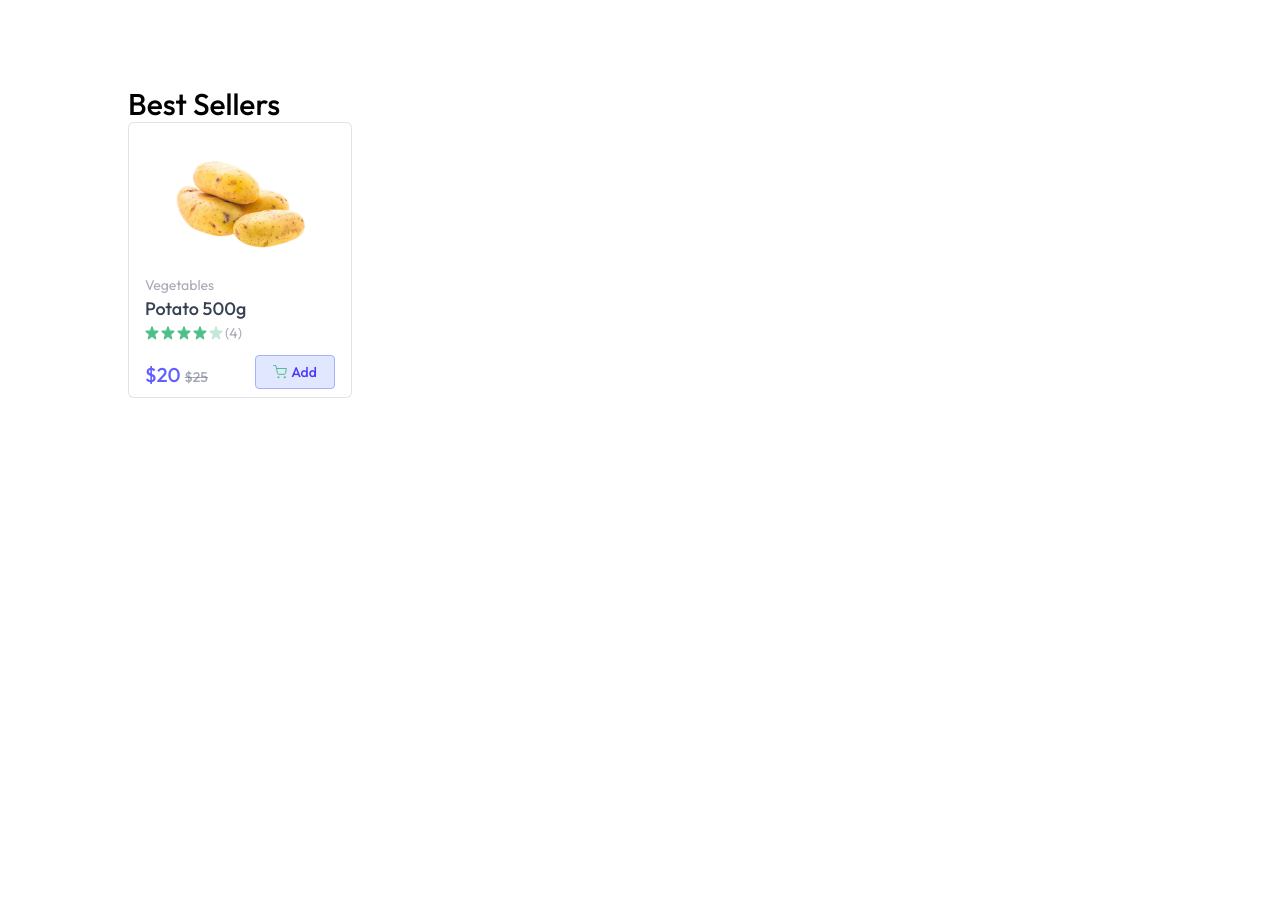
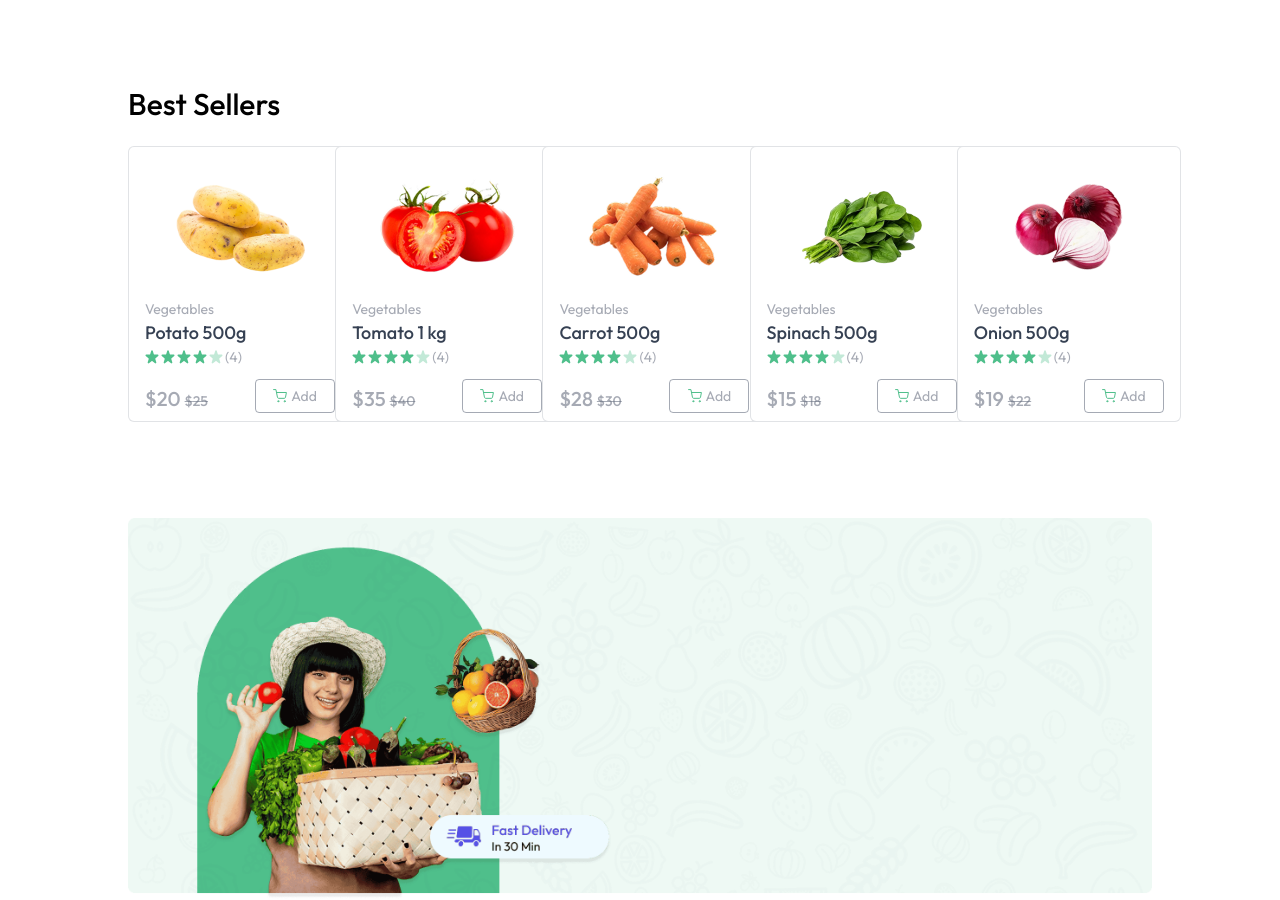
Before and after one commit to Sudeepudasaini/OnlineGrocery, a React (Vite) app: page / in a window 1280 px wide. Shown: the part 822-1722 px from the top of the page. Before the commit the page ends 1220 px from the top, so only its background shows below. Built offline with nearby package versions, Linux system fonts and the light colour scheme.

Commit message:
updated one

```diff
--- a/src/Components/BestSeller.jsx
+++ b/src/Components/BestSeller.jsx
@@ -8,8 +8,12 @@ const BestSeller = () => {
   return (
     <div className='mt-16'>
       <p className='text-2xl md:text-3xl font-medium'>Best Sellers</p>
-      <div>
-<ProductCard product={products[0]}/>
+      <div className='grid grid-cols-2 sm:grid-cols-3 md:grid-cols-4 gap-3 ms:gap-6 lg:grid-cols-5 mt-6'>
+        {products.filter((product)=>product.inStock).slice(0,5).map((product,index)=>(
+         <ProductCard key={index} product={product}/>
+
+        ))}
+
       </div>
     </div>
   )
--- /dev/null
+++ b/src/Components/BottomBanner.jsx
@@ -0,0 +1,14 @@
+import React from 'react'
+import { assets } from '../assets/assets'
+
+const BottomBanner = () => {
+  return (
+    <div className='relative mt-24'>
+      <img src={assets.bottom_banner_image} alt="banner" className='w-full hidden md:block'  />
+      <img src={assets.bottom_banner_image_sm} alt="banner" className='w-full hidden md:hidden'  />
+
+          </div>
+  )
+}
+
+export default BottomBanner
--- a/src/Components/ProductCard.jsx
+++ b/src/Components/ProductCard.jsx
@@ -30,22 +30,22 @@ const ProductCard = ({product}) => {
                     <p>({4})</p>
                 </div>
                 <div className="flex items-end justify-between mt-3">
-                    <p className="md:text-xl text-base font-medium text-indigo-500">
+                    <p className="md:text-xl text-base font-medium text-primary">
                        {currency} ${product.offerPrice}{" "} <span className="text-gray-500/60 md:text-sm text-xs line-through">{currency}${product.price}</span>
                     </p>
-                    <div className="text-indigo-500">
+                    <div onClick={(e)=>{e.stopPropagation();}} className="text-primary">
                         {!cartItems[product._id] ? (
-                            <button className="flex items-center justify-center gap-1 bg-indigo-100 border border-indigo-300 md:w-[80px] w-[64px] h-[34px] rounded text-indigo-600 font-medium" onClick={() => setCount(1)} >
+                            <button className="flex items-center justify-center gap-1 bg-primary/10 border border-primary/40 md:w-[80px] w-[64px] h-[34px] rounded cursor-pointer" onClick={() => addToCart(product._id)} >
                                 <img src={cartIcon} alt="cart_icon"/>
                                 Add
                             </button>
                         ) : (
-                            <div className="flex items-center justify-center gap-2 md:w-20 w-16 h-[34px] bg-indigo-500/25 rounded select-none">
-                                <button onClick={() => setCount((prev) => Math.max(prev - 1, 0))} className="cursor-pointer text-md px-2 h-full" >
+                            <div className="flex items-center justify-center gap-2 md:w-20 w-16 h-[34px] bg-primary/25 rounded select-none">
+                                <button onClick={() => {removeFromCart(product._id)} } className="cursor-pointer text-md px-2 h-full" >
                                     -
                                 </button>
                                 <span className="w-5 text-center">{cartItems[product._id]}</span>
-                                <button onClick={() => setCount((prev) => prev + 1)} className="cursor-pointer text-md px-2 h-full" >
+                                <button onClick={() => {addToCart(product._id)}} className="cursor-pointer text-md px-2 h-full" >
                                     +
                                 </button>
                             </div>
--- a/src/Context/AppContext.jsx
+++ b/src/Context/AppContext.jsx
@@ -12,11 +12,11 @@
 // export const useAppContext=()=>{
 //     return useContext(AppContext)
 // }
-import { createContext, useContext, useState } from "react";
+import { createContext, useContext, useState,useEffect } from "react";
 import { useNavigate } from "react-router-dom";
 import { dummyProducts } from "../assets/assets";
 import toast from "react-hot-toast";
-import { useEffect } from "react";
+
 
 
 export const AppContext = createContext();
@@ -26,7 +26,7 @@ export const AppContextProvider = ({ children }) => {
 const currency=import.meta.VITE_CURRENCY;
 
   const navigate = useNavigate();
-  const [user, setUser] = useState(null);
+  const [user, setUser] = useState(false);
   const [isSeller, setIsSeller] = useState(false);
   const [showUserLogin, setShowUserLogin] = useState(false);
 const[products,setProducts]=useState([])
--- a/src/pages/Home.jsx
+++ b/src/pages/Home.jsx
@@ -2,6 +2,7 @@ import React from 'react'
 import MainBanner from '../Components/MainBanner'
 import Categories from '../Components/Categories'
 import BestSeller from '../Components/BestSeller'
+import BottomBanner from '../Components/BottomBanner'
 
 const Home = () => {
   return (
@@ -9,6 +10,7 @@ const Home = () => {
         <MainBanner/>
       <Categories/>
       <BestSeller/>
+      <BottomBanner/>
     </div>
   )
 }
```
